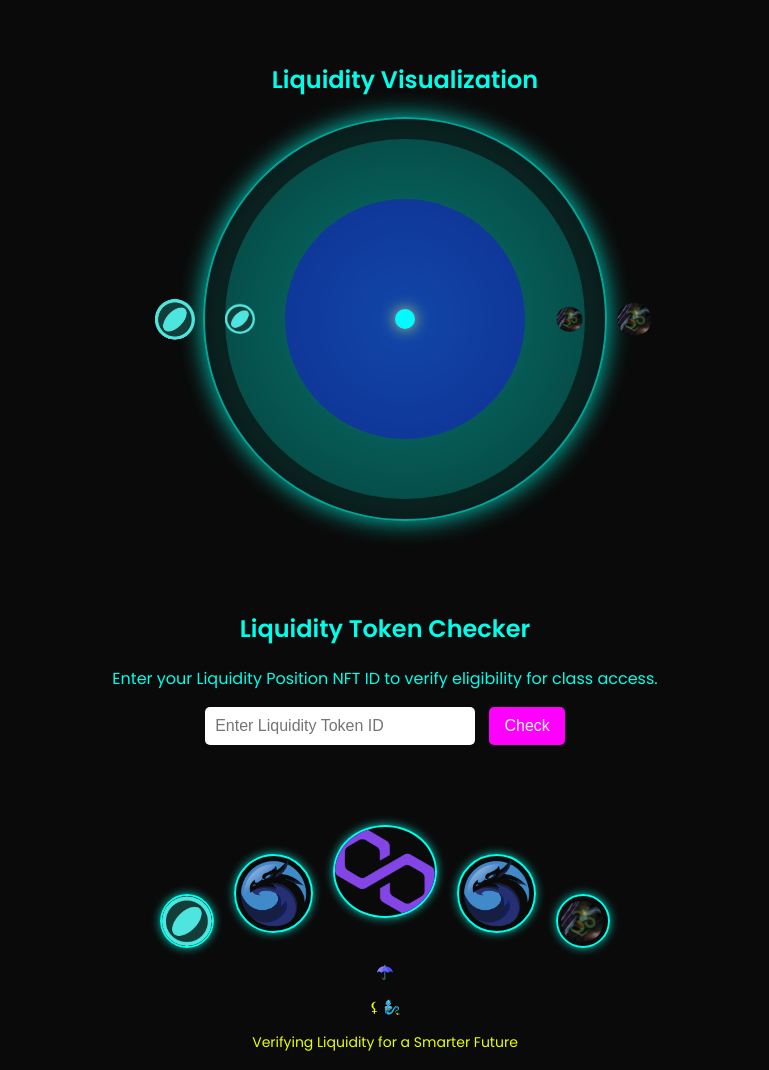
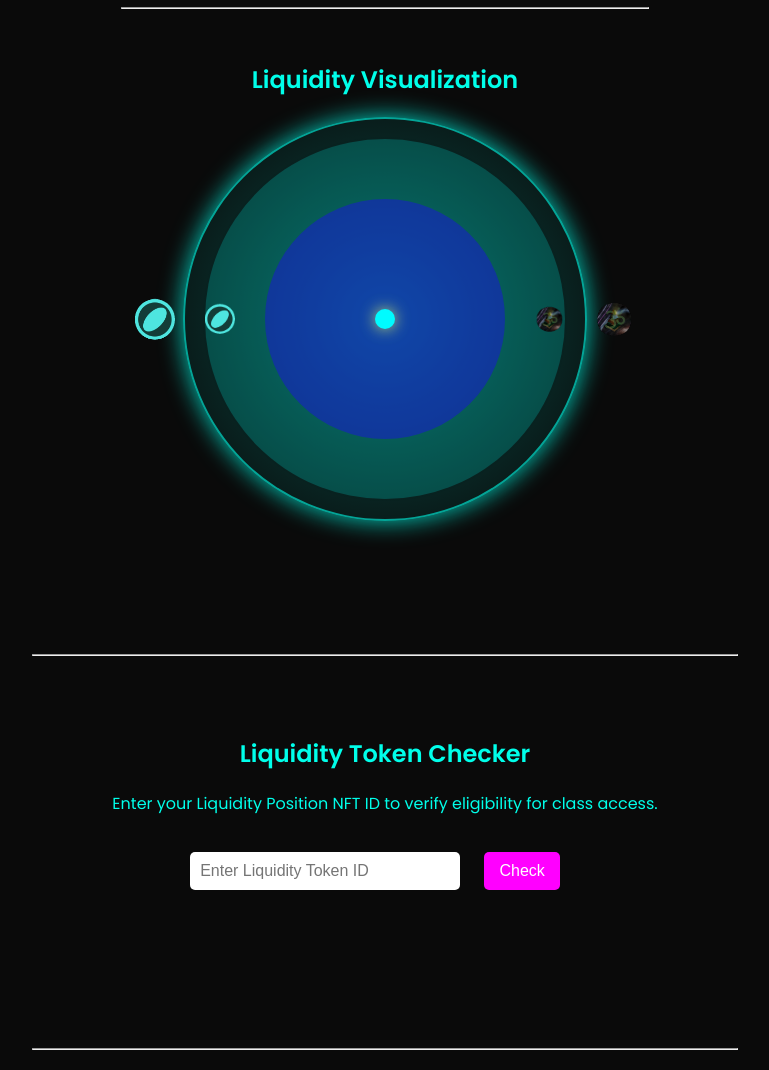
Before and after one commit to TheJollyLaMa/QuickLiquidityChecker, a website: page index.html in a window 1280 px wide. Shown: the part 275-1345 px from the top of the page, without its empty margins (255-1024 px from the left). Drawn offline with Linux system fonts and the light colour scheme; a script that the page names is missing.

```diff
--- a/css/styles.css
+++ b/css/styles.css
@@ -16,6 +16,7 @@
 
 /* Header */
 .header {
+    margin-top: 10px;
     text-align: center;
 }
 
@@ -63,7 +64,7 @@
 
 /* Liquidity Checker Section */
 .liquidity-checker {
-    margin: 20px 0;
+    margin: 80px;
 }
 
 .liquidity-checker input {
@@ -79,11 +80,12 @@
     color: white;
     border: none;
     padding: 10px 15px;
-    margin-left: 10px;
+    margin: 20px;
     border-radius: 5px;
     cursor: pointer;
     font-size: 16px;
     transition: 0.3s;
+
 }
 
 .liquidity-checker button:hover {
@@ -93,7 +95,6 @@
 /* Fix Parent Container for Visualizer Centering */
 .container {
     background: rgba(0, 0, 0, 0);
-    padding: 20px;
     border-radius: 15px;
     /* box-shadow: 0px 0px 20px rgba(0, 255, 234, 0.8); */
     width: 100%; /* Ensure full width */
--- a/css/visualizer.css
+++ b/css/visualizer.css
@@ -1,11 +1,11 @@
-/* Liquidity Visualization */
+/* Ensure Visualizer is Centered */
 .visualizer-container {
     display: flex;
     align-items: center;
     justify-content: center;
     width: 100%;
     max-width: 500px;
-    margin: 0 auto;
+    margin: 0;
     position: relative;
 }
 
@@ -21,8 +21,9 @@
     display: flex;
     align-items: center;
     justify-content: center;
-    margin: 0 auto;
+    margin: 0;
 }
+
 
 /* Outer Circle Tokens */
 .usdglo-outer, .ommm-outer {
--- a/index.html
+++ b/index.html
@@ -17,8 +17,8 @@
         </div>
         <h1>Quickswap Liquidity Checker</h1>
         <h3>Liquidity Verification for USDGLO/OMMM on Polygon</h3>
+        <hr>
     </header>
-
     <main>
         <br>
         <div class="container">
@@ -44,13 +44,16 @@
                 </div>
             </div>
         </div>
-        <br><br>
+        <br><br><br><br><br>
+        <hr>
         <section class="liquidity-checker">
             <h2>Liquidity Token Checker</h2>
             <p>Enter your Liquidity Position NFT ID to verify eligibility for class access.</p>
             <input type="text" id="token-id" placeholder="Enter Liquidity Token ID">
             <button type="button" onclick="checkLiquidity()">Check</button>
         </section>
+        <br><br>
+        <hr>
         <br><br>
     </main>
 
```
